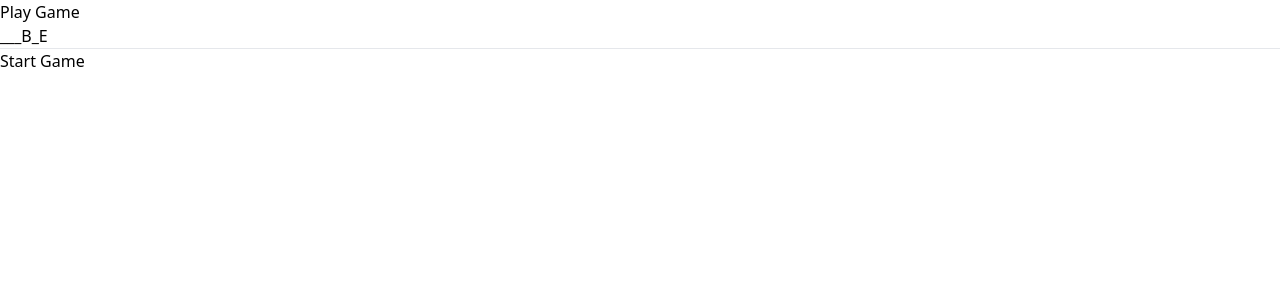
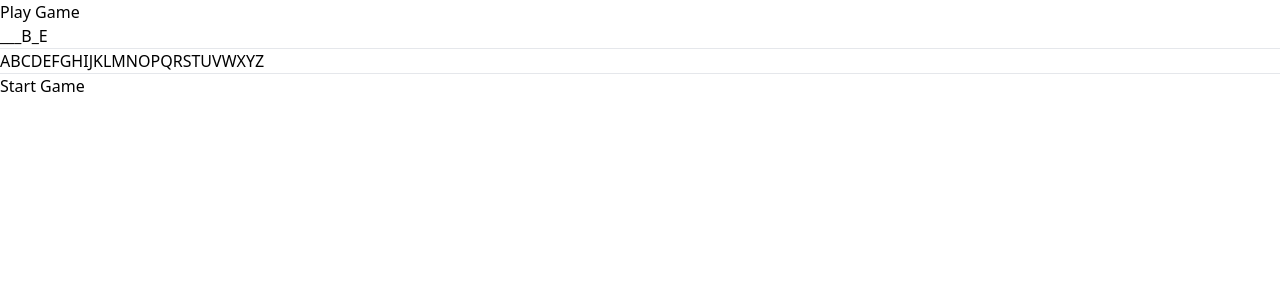
Before and after one commit to Akashkr28/Hangman_React, a React (Vite) app: page /play in a window 1280 px wide. Shown: the top 300 px of the page. Built offline with nearby package versions, Linux system fonts and the light colour scheme.

Commit message:
added some css

```diff
--- /dev/null
+++ b/src/components/LetterButtons/LetterButtons.jsx
@@ -0,0 +1,20 @@
+const ALPHABETS = new Array(26).fill('').map((e, index) => String.fromCharCode(65 + index)); // We will get all the Alphabets
+
+function LetterButtons(){
+
+    const buttons = ALPHABETS.map(letter => {
+        return (
+            <button key={`button-${letter}`} className={`h-12 w-12 m-1 rounded-md focus:outline-none text-white bg-blue-600 border-blue-700 hover:bg-blue-700`}>
+                {letter}
+            </button>
+        );
+    })
+
+    return (
+        <>
+            {buttons}
+        </>
+    )
+}
+
+export default LetterButtons;
--- a/src/pages/PlayGame/PlayGame.jsx
+++ b/src/pages/PlayGame/PlayGame.jsx
@@ -1,5 +1,6 @@
 import { Link } from "react-router-dom";
 import MaskedText from "../../components/MaskedText/MaskedText";
+import LetterButtons from "../../components/LetterButtons/LetterButtons";
 
 function PlayGame() {
 
@@ -8,6 +9,10 @@ function PlayGame() {
             <h1>Play Game</h1>
             <MaskedText text="humble" usedLetters={['b', 'e']}/>
             <hr/>
+
+            <LetterButtons/>
+            <hr/>
+
             <Link to={'/start'}>Start Game</Link>
         </div>
     )
```
